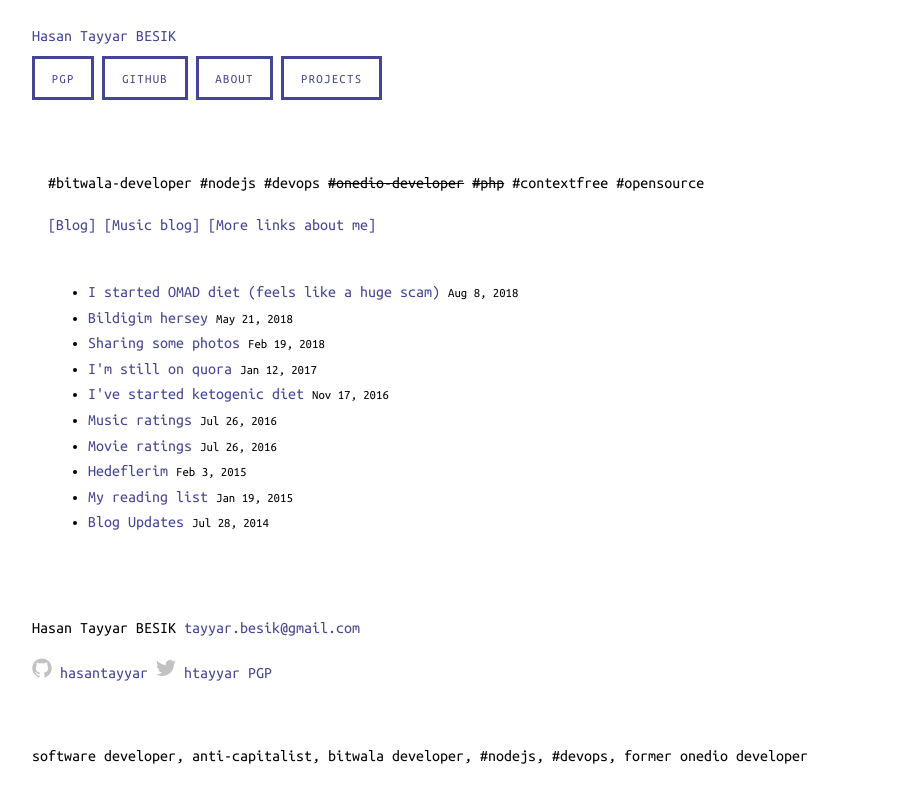
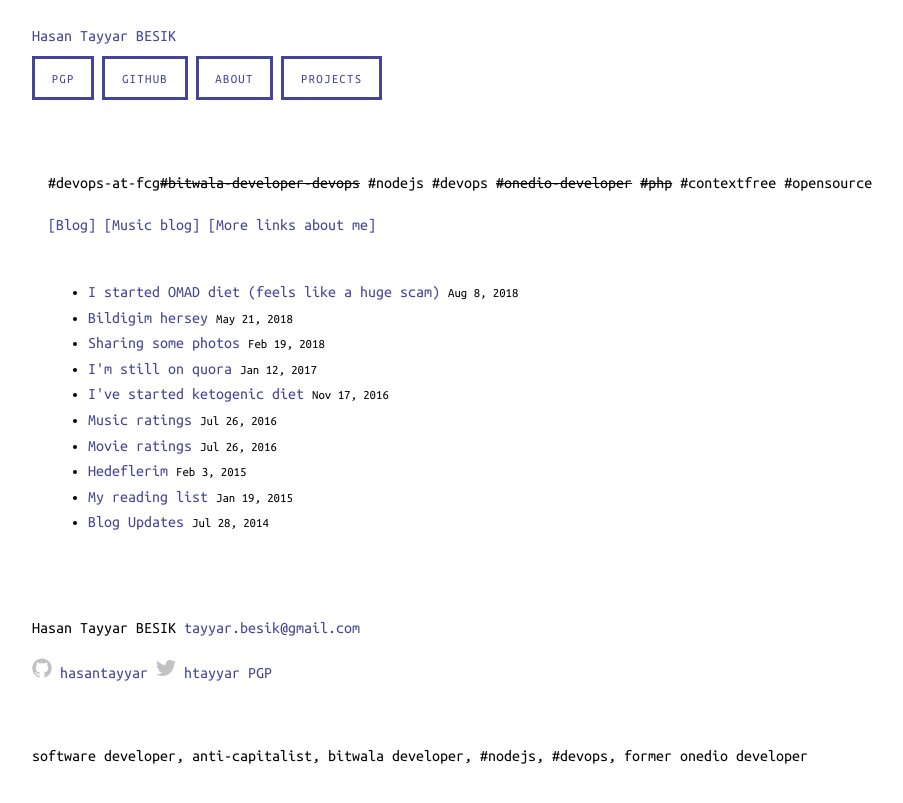
Before and after one commit to hasantayyar/hasantayyar.net, a Jekyll site: the page built from index.html, in a window 1280 px wide. Shown: the top 803 px of the page, without its empty margins (144-1047 px from the left). Built offline with Jekyll 4.4.1, drawn with Linux system fonts in a browser that asks for light colours; Markdown is read by kramdown in place of the engine named in the settings.

Commit message:
Company change

```diff
--- a/index.html
+++ b/index.html
@@ -4,7 +4,7 @@ layout: default
 <div class="c">
 
     <p>
-      <span class="badge">#bitwala-developer</span> <span class="badge">#nodejs</span> <span class="badge">#devops</span> <span class="badge" style="text-decoration:line-through">#onedio-developer</span> <span class="badge" style="text-decoration:line-through">#php</span> <span class="badge">#contextfree</span>	<span class="badge">#opensource</span>
+       <span class="badge">#devops-at-fcg</span><span class="badge" style="text-decoration:line-through">#bitwala-developer-devops</span> <span class="badge">#nodejs</span> <span class="badge">#devops</span> <span class="badge" style="text-decoration:line-through">#onedio-developer</span> <span class="badge" style="text-decoration:line-through">#php</span> <span class="badge">#contextfree</span>	<span class="badge">#opensource</span>
     </p>
     <p><div class="content"><a href="https://medium.com/@htayyar">[Blog]</a> <a href="http://kafadinliyorum.com">[Music blog]</a></a> <a href="/about/">[More links about me]</a> <br><br></div>
    </p>
```
